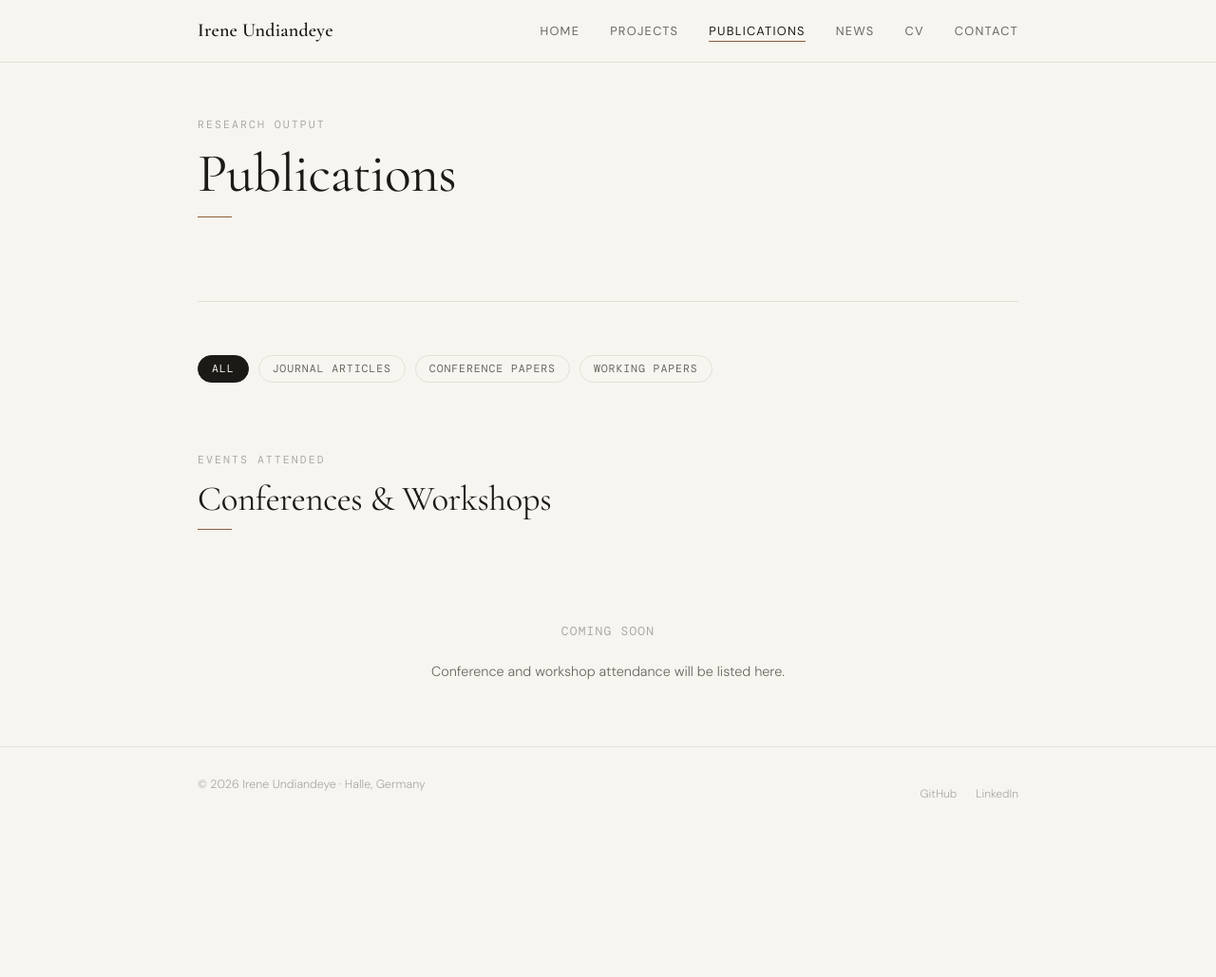
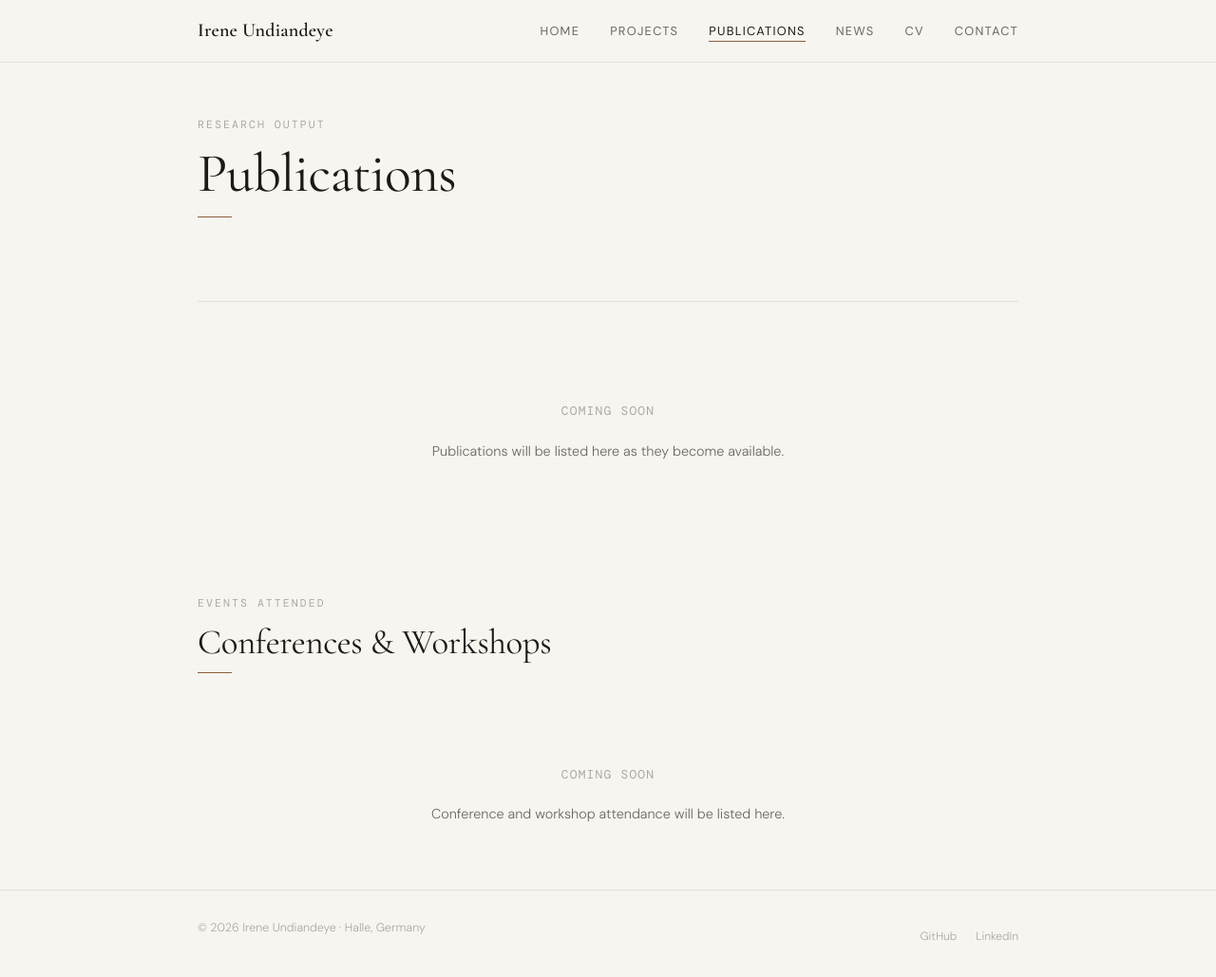
Before and after one commit to ireneundiandeye/Ireneundiandeye.github.io, a Jekyll site: the page built from _pages/publications.html, in a window 1280 px wide and 1033 px high. Shown: the top 1029 px of the window at 95% size. Built offline with Jekyll 4.4.1, drawn with Linux system fonts in a browser that asks for light colours.

Commit message:
Clean up publications page

```diff
--- a/_pages/publications.html
+++ b/_pages/publications.html
@@ -11,44 +11,11 @@
     <div class="section-rule"></div>
   </div>
 
-  <!-- Filter buttons -->
-  <div class="pub-filters">
-    <button class="filter-btn active" data-filter="all">All</button>
-    <button class="filter-btn" data-filter="journal">Journal Articles</button>
-    <button class="filter-btn" data-filter="conference">Conference Papers</button>
-    <button class="filter-btn" data-filter="working">Working Papers</button>
+  <div style="text-align:center; padding:48px 0; color:var(--ink-faint);">
+    <p style="font-family:var(--font-mono); font-size:0.8rem; letter-spacing:0.1em; text-transform:uppercase;">Coming soon</p>
+    <p style="font-size:0.9rem; margin-top:8px; color:var(--ink-muted);">Publications will be listed here as they become available.</p>
   </div>
 
-  <!-- Publications list grouped by year -->
-  {% assign pubs_by_year = site.publications | sort: "year" | reverse | group_by: "year" %}
-  {% assign counter = site.publications | size %}
-
-  {% for year_group in pubs_by_year %}
-  <div class="pub-year-group" data-year="{{ year_group.name }}">
-    <div class="pub-year-heading">{{ year_group.name }}</div>
-    {% for pub in year_group.items %}
-    <div class="pub-entry fade-in" data-type="{{ pub.pub_type }}">
-      <div class="pub-number">[{{ counter }}]</div>
-      <div>
-        <div class="pub-entry-title"><a href="{{ pub.url | relative_url }}">{{ pub.title }}</a></div>
-        <div class="pub-entry-authors">{{ pub.authors }}</div>
-        <div class="pub-entry-venue">{{ pub.venue }}</div>
-        <div class="pub-links">
-          {% if pub.pdf %}<a href="{{ pub.pdf }}" class="pub-link" target="_blank">PDF</a>{% endif %}
-          {% if pub.doi %}<a href="https://doi.org/{{ pub.doi }}" class="pub-link" target="_blank">DOI</a>{% endif %}
-          {% if pub.arxiv %}<a href="https://arxiv.org/abs/{{ pub.arxiv }}" class="pub-link" target="_blank">arXiv</a>{% endif %}
-          {% if pub.code %}<a href="{{ pub.code }}" class="pub-link" target="_blank">Code</a>{% endif %}
-          {% if pub.slides %}<a href="{{ pub.slides }}" class="pub-link" target="_blank">Slides</a>{% endif %}
-        </div>
-      </div>
-    </div>
-    {% assign counter = counter | minus: 1 %}
-    {% endfor %}
-  </div>
-  {% endfor %}
-
-  <!-- Conferences & Workshops -->
-  <!-- Conferences & Workshops -->
   <div style="margin-top: 72px;">
     <p class="section-label">Events attended</p>
     <h2 class="section-title">Conferences & Workshops</h2>
@@ -58,3 +25,4 @@
       <p style="font-size:0.9rem; margin-top:8px; color:var(--ink-muted);">Conference and workshop attendance will be listed here.</p>
     </div>
   </div>
+</div>
```
